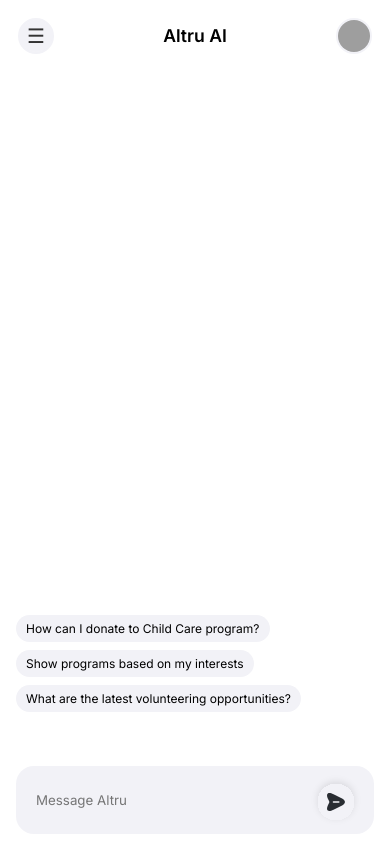
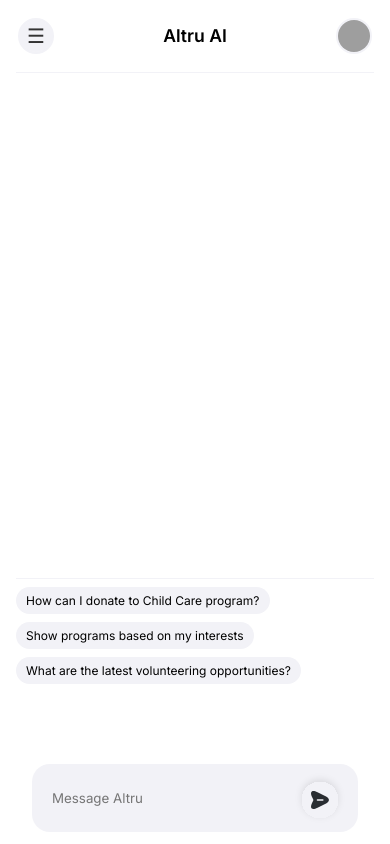
Before and after one commit to shyamal11/aoi_frontend, a React (Vite) app: page /chat in a window 390 px wide. Built offline with nearby package versions, Linux system fonts and the light colour scheme; grey boxes are pictures that could not be loaded.

Commit message:
Updated chat container styles and layout

```diff
--- a/src/components/ChatContainer/ChatContainer.css
+++ b/src/components/ChatContainer/ChatContainer.css
@@ -5,6 +5,7 @@
   height: 100vh;
   height: calc(var(--vh, 1vh) * 100);
   max-height: -webkit-fill-available;
+  background: white;
 }
 
 .container {
@@ -14,17 +15,20 @@
   max-width: 1200px;
   margin: 0 auto;
   padding: 0 16px;
+  position: relative; /* Added for positioning context */
 }
 
 /* Header Styles */
 .header {
-  position: relative;
+  position: sticky;
+  top: 0;
   padding: 16px 0;
   display: flex;
   align-items: center;
   justify-content: space-between;
   background: white;
-  z-index: 5;
+  z-index: 10;
+  border-bottom: 1px solid #F2F2F7;
 }
 
 /* Icon Containers */
@@ -50,6 +54,12 @@
   cursor: pointer;
   background-color: #F2F2F7;
   border: 2px solid #F2F2F7;
+  transition: transform 0.2s ease;
+}
+
+.menu-icon:hover,
+.user-icon:hover {
+  transform: scale(1.05);
 }
 
 .menu-icon {
@@ -84,7 +94,7 @@
   box-shadow: 0 4px 12px rgba(0, 0, 0, 0.1);
   width: 220px;
   display: none;
-  z-index: 10;
+  z-index: 15;
 }
 
 .profile-box.active {
@@ -108,7 +118,7 @@
   flex-direction: column;
   overflow: hidden;
   min-height: 0;
-  padding-bottom: 20px; /* Added to create space at bottom */
+   /* Space for input container */
 }
 
 .messages-container {
@@ -116,8 +126,7 @@
   overflow-y: auto;
   scroll-behavior: smooth;
   padding: 8px 0;
-  max-height: 70vh;
-  margin-bottom: 10px; /* Added spacing above input */
+  margin-bottom: 10px;
 }
 
 .message {
@@ -165,7 +174,7 @@
   animation-delay: 0.4s;
 }
 
-/* Quick Buttons */
+/* Quick Buttons - FIXED POSITIONING */
 .quick-buttons {
   display: flex;
   flex-wrap: wrap;
@@ -173,7 +182,13 @@
   padding: 12px 0;
   overflow-x: auto;
   flex-shrink: 0;
-  margin-bottom: 10px; /* Added spacing above input */
+  margin-bottom: 10px;
+  position: sticky;
+  bottom: 80px; /* Position above input */
+  background: white;
+  z-index: 5;
+  border-top: 1px solid #F2F2F7;
+  padding-top: 12px;
 }
 
 .quick-buttons button {
@@ -184,18 +199,32 @@
   cursor: pointer;
   white-space: nowrap;
   font-size: 0.875rem;
+  transition: background-color 0.2s ease;
 }
 
-/* Chat Input */
+.quick-buttons button:hover {
+  background-color: #E5E5EA;
+}
+
+/* Chat Input - FIXED POSITION */
+/* Add this to your existing CSS */
 .chat-input-container {
-  padding: 12px 0;
-  flex-shrink: 0;
-  position: sticky;
-  bottom: 20px; /* Reduced from 20px for better spacing */
+  position: fixed;
+  bottom: 0;
+  left: 0;
+  right: 0;
+  padding: 12px 16px;
   background: white;
-  padding-bottom: env(safe-area-inset-bottom);
-  margin-bottom: 10px;
+  z-index: 10;
+  /* New width calculation */
+  width: calc(100% - 32px);
+  max-width: 980px; /* 1200px + 32px padding */
+  margin: 0 auto;
+  padding-bottom: calc(12px + env(safe-area-inset-bottom));
+  box-sizing: border-box;
 }
+
+
 
 .chat-input {
   display: flex;
@@ -203,8 +232,8 @@
   background-color: #F2F2F7;
   border-radius: 18px;
   padding: 8px 12px;
+  width: 100%; /* Full width of its container */
 }
-
 .chat-input input {
   flex: 1;
   border: none;
@@ -267,8 +296,14 @@
     padding: 12px;
   }
 
-  .chat-input-container {
-    bottom: 8px; /* Slightly higher on mobile */
+  /* Mobile-specific adjustments */
+  .quick-buttons {
+    bottom: 70px; /* Closer to input on mobile */
+    padding: 8px 0;
+  }
+
+  .chat-container {
+    padding-bottom: 70px;
   }
 }
 
@@ -293,22 +328,18 @@
     height: 44px;
   }
 
-  .messages-container {
-    max-height: 60vh;
-  }
-
   .message {
     max-width: 60%;
   }
 
   .quick-buttons {
-    position: sticky;
-    bottom: 100px; /* Adjusted for tall screens */
-    background: white;
-    z-index: 1;
-  }
-
-  .chat-input-container {
-    bottom: 20px; /* More space on tall screens */
+    bottom: 100px;
   }
 }
+
+/* iOS Viewport Fix */
+@supports (padding: max(0px)) {
+  .chat-page {
+    padding-bottom: max(12px, env(safe-area-inset-bottom));
+  }
+}
--- a/src/components/LoginPage/LoginPage.css
+++ b/src/components/LoginPage/LoginPage.css
@@ -10,6 +10,13 @@ html, body {
   margin: 0;
   padding: 0;
   overflow: hidden;
+}
+
+.login-page * {
+  margin: 0;
+  padding: 0;
+  box-sizing: border-box;
+  font-family: 'Inter', -apple-system, BlinkMacSystemFont, "Segoe UI", Roboto, sans-serif;
 }
 
 .login-page {
--- a/src/index.css
+++ b/src/index.css
@@ -2,15 +2,7 @@
   font-family: system-ui, Avenir, Helvetica, Arial, sans-serif;
   line-height: 1.5;
   font-weight: 400;
-  margin: 0;
-  padding: 0;
-  height: 100%;
-  width: 100%;
-
   color-scheme: light dark;
-  color: rgba(255, 255, 255, 0.87);
-  background-color: #242424;
-
   font-synthesis: none;
   text-rendering: optimizeLegibility;
   -webkit-font-smoothing: antialiased;
@@ -28,13 +20,12 @@ a:hover {
 
 body {
   margin: 0;
-  padding: 0;
-  width: 100%;
-  height: 100vh;
-  overflow: hidden;
   min-width: 320px;
-  background-color: #FFFFFF;
+  min-height: 100vh;
+  background-color: #FFFFFF; /* Force light mode */
+  color: #213547; /* Light mode text */
 }
+
 
 h1 {
   font-size: 3.2em;
@@ -48,7 +39,6 @@ button {
   font-size: 1em;
   font-weight: 500;
   font-family: inherit;
-  background-color: #1a1a1a;
   cursor: pointer;
   transition: border-color 0.25s;
 }
@@ -58,6 +48,11 @@ button:hover {
 button:focus,
 button:focus-visible {
   outline: 4px auto -webkit-focus-ring-color;
+}
+
+#root {
+  width: 100%;
+  min-height: 100vh;
 }
 
 @media (prefers-color-scheme: light) {
```
